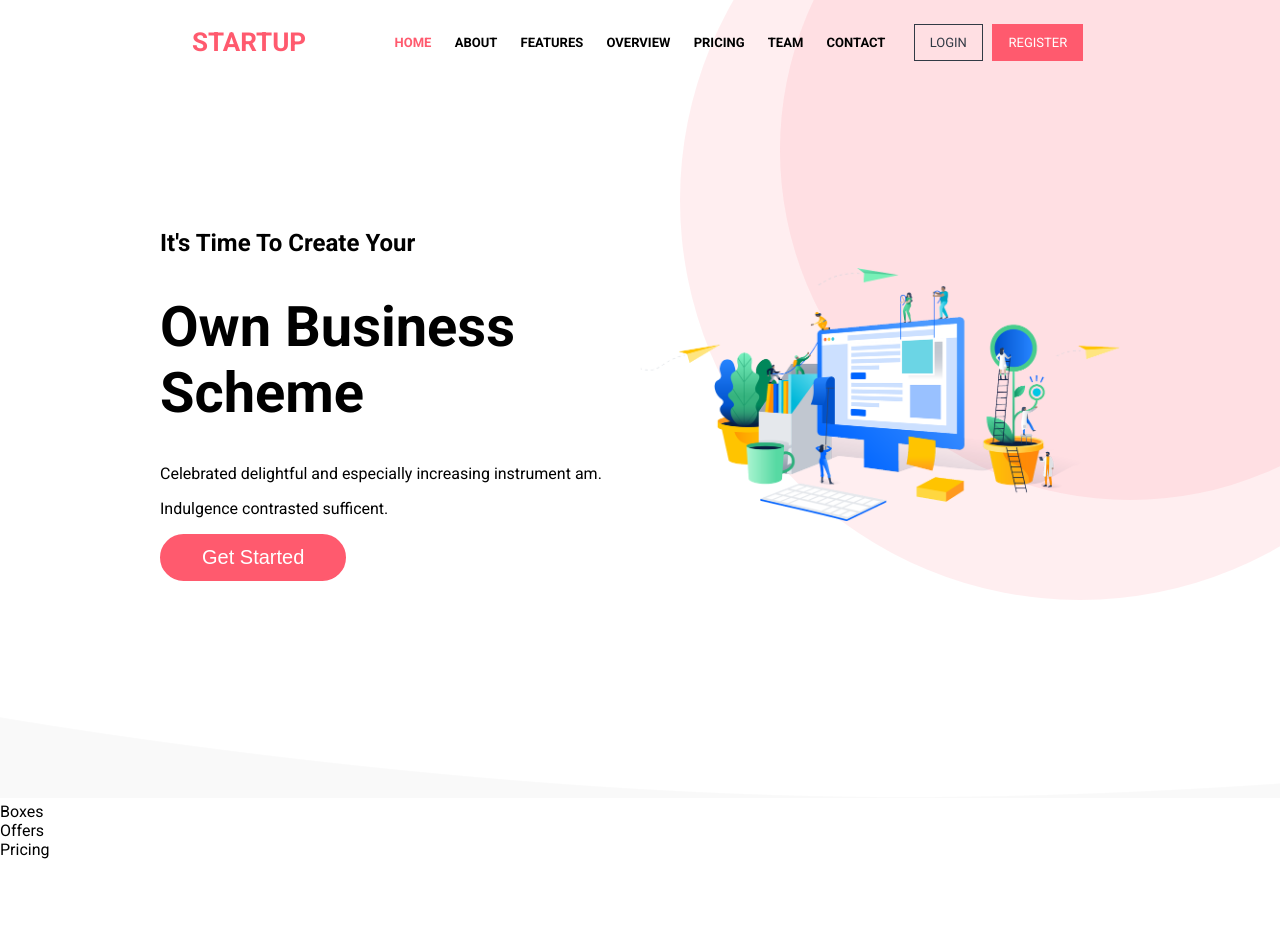
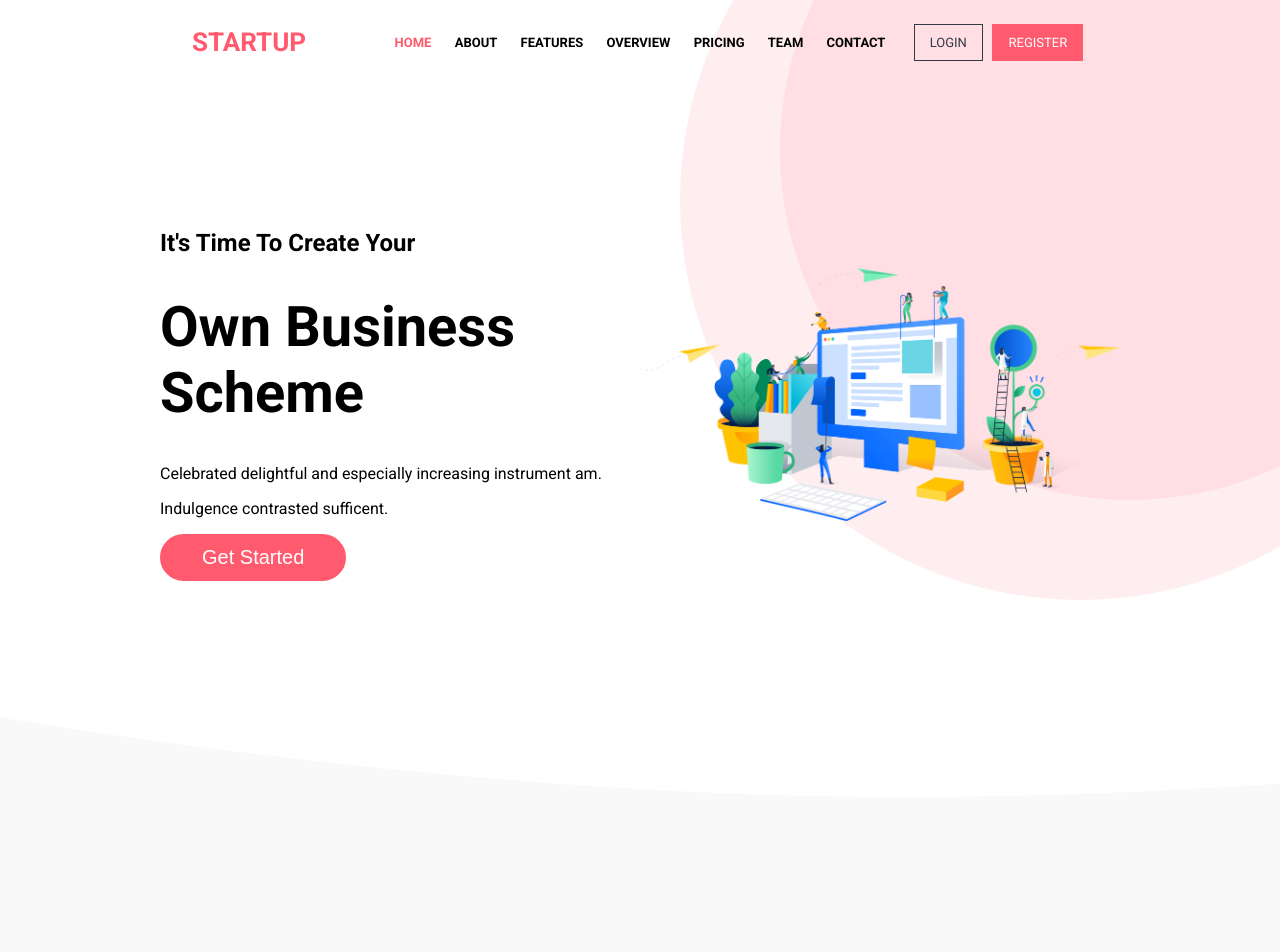
Before and after one commit to MouhaDiouf/startup, a React (Create React App) app: page / in a window 1280 px wide. Shown: the top 952 px of the page. Before the commit the page ends 859 px from the top, so only its background shows below. Built offline with nearby package versions, Linux system fonts and the light colour scheme.

Commit message:
Create the box component

```diff
--- a/src/components/Boxes/Boxes.js
+++ b/src/components/Boxes/Boxes.js
@@ -1,7 +1,7 @@
 import React from 'react';
-
+import BoxesStyles from './styles.module.scss';
 function Boxes() {
-  return <div>Boxes</div>;
+  return <div className={BoxesStyles.container}></div>;
 }
 
 export default Boxes;
--- /dev/null
+++ b/src/components/Boxes/styles.module.scss
@@ -0,0 +1,5 @@
+.container {
+    height: 100vh;
+    background-color: #f9f9f9;
+    margin-top: -5px;
+}
```
Also changed, not shown: src/components/Boxes/Box/Box.js (added), 1 other file (tests, documents, lock files or other folders).
